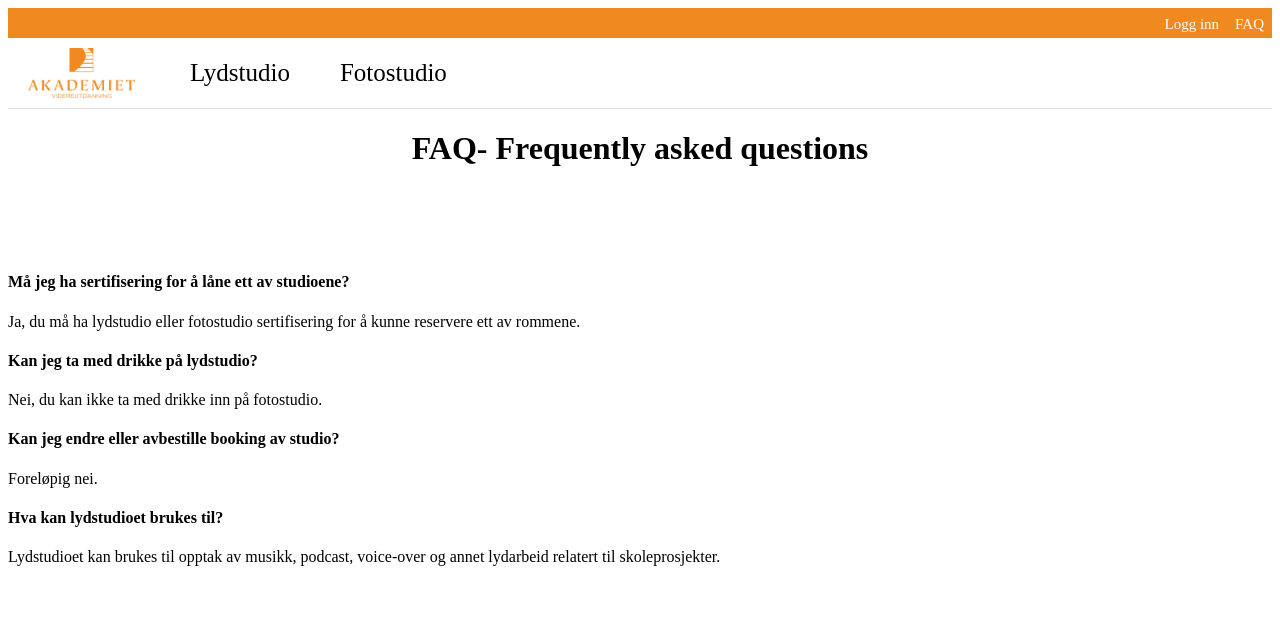
After one commit to helene-cpu/Booking_1periode, a Flask app: page /faq in a window 1280 px wide. The commit adds this page. Shown: the top 644 px of the page. Run offline with Flask 3, Linux system fonts and the light colour scheme.

Commit message:
Lagt til faq rute og fil

```diff
--- a/app.py
+++ b/app.py
@@ -79,5 +79,9 @@ def fotostudio():
 def lydstudio():
     return render_template("lydstudio.html")
 
+@app.route('/faq')
+def faq():
+    return render_template("faq.html")
+
 if __name__ == "__main__":
     app.run(debug=True)
--- a/static/css/styles.css
+++ b/static/css/styles.css
@@ -71,3 +71,12 @@ button {
     font-size: 20px;
     background-color: #ffff;
 }
+
+.faq_tittel {
+    text-align: center;
+    padding-bottom: 5%;
+}
+
+.faq {
+    padding-bottom: 5%;
+}
--- /dev/null
+++ b/templates/faq.html
@@ -0,0 +1,26 @@
+{% extends "base.html" %}
+
+{% block content %}
+<div class="faq">
+    <div class="faq_tittel">
+        <h1>FAQ- Frequently asked questions</h1>
+    </div>
+    <h4>Må jeg ha sertifisering for å låne ett av studioene?</h4>
+    <p>Ja, du må ha lydstudio eller fotostudio sertifisering for å kunne reservere ett av rommene.</p>
+
+
+
+    <h4>Kan jeg ta med drikke på lydstudio?</h4>
+    <p>Nei, du kan ikke ta med drikke inn på fotostudio.</p>
+
+
+
+    <h4>Kan jeg endre eller avbestille booking av studio?</h4>
+    <p>Foreløpig nei.</p>
+
+
+
+    <h4>Hva kan lydstudioet brukes til?</h4>
+    <p>Lydstudioet kan brukes til opptak av musikk, podcast, voice-over og annet lydarbeid relatert til skoleprosjekter.</p>
+</div>
+{% endblock %}
```
